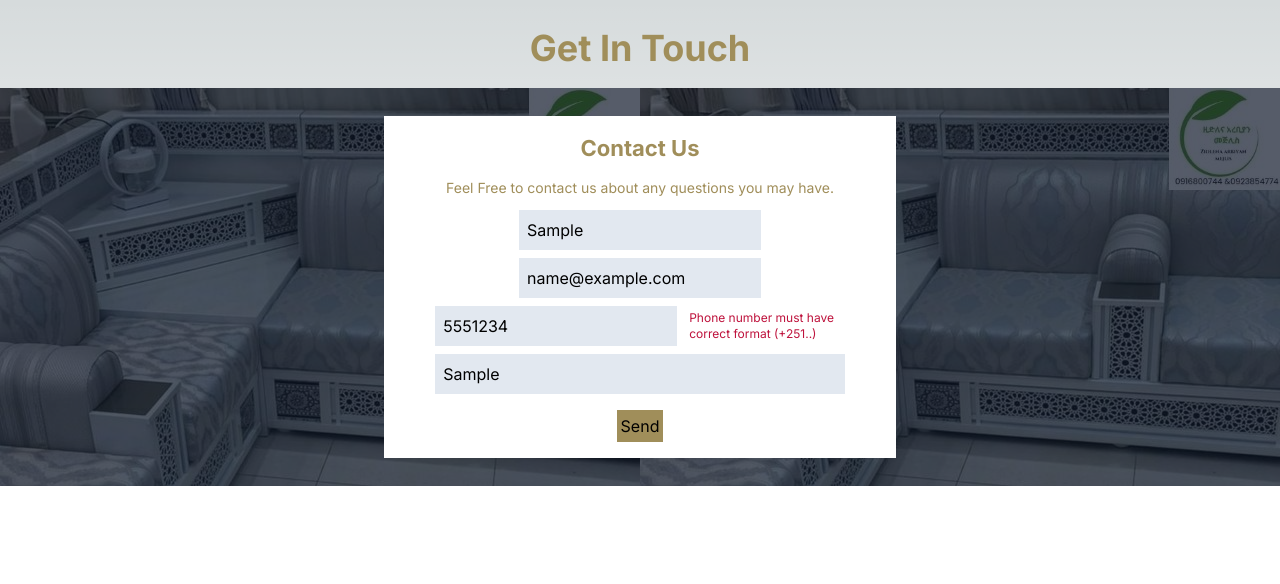
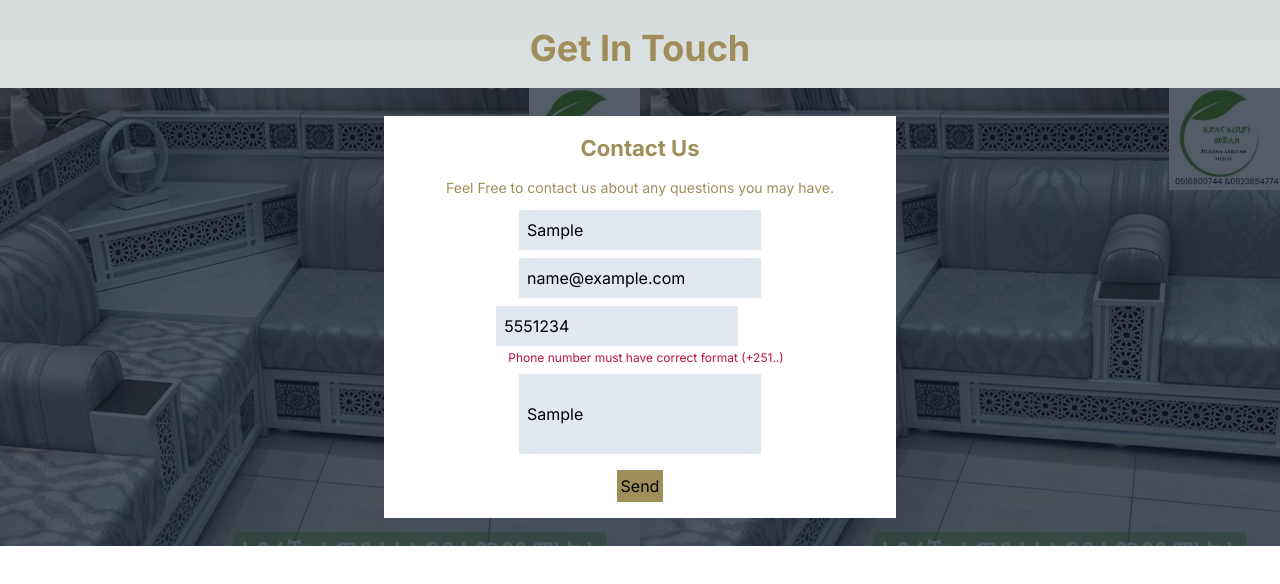
Before and after one commit to minatech04/zidlena, a Next.js app: page /contactus in a window 1280 px wide. Both pictures are taken after typing "Sample", "name@example.com", "5551234", "Sample" into the empty fields and a click on the button "Send". Shown: the top 584 px of the page. Built offline with nearby package versions, Linux system fonts and the light colour scheme.

Commit message:
contact us page edited

```diff
--- a/app/contactus/page.tsx
+++ b/app/contactus/page.tsx
@@ -150,16 +150,40 @@ export default function Contact() {
                         <div className="flex justify-center">
                             <form className="flex flex-col gap-2" onSubmit={handleSubmit}>
                                 <div className="flex justify-center">
-                                    <input type="text" onBlur={handleBlur} onChange={handleChange} name='name' placeholder="Full Name" className="bg-slate-200 py-2 pl-2"/> {errors.name && <div className=' text-rose-700 text-xs mt-1 ml-3'>{errors.name}</div>}
+                                  <div className='flex flex-col'>
+                                    <div>
+                                      <input type="text" onBlur={handleBlur} onChange={handleChange} name='name' placeholder="Full Name" className="bg-slate-200 py-2 pl-2"/>
+                                    </div>
+                                    {errors.name && <div className=' text-rose-700 text-xs mt-1 ml-3'>{errors.name}</div>}
+                                  </div>
+
                                 </div>
                                 <div className="flex justify-center">
-                                    <input type="email" onBlur={handleBlur} onChange={handleChange} placeholder="Email" name='email' className="bg-slate-200 py-2 pl-2"/>{errors.email && <div className=' text-rose-700 text-xs mt-1 ml-3'>{errors.email}</div>}
+                                  <div className='flex flex-col'>
+                                    <div>
+                                      <input type="email" onBlur={handleBlur} onChange={handleChange} placeholder="Email" name='email' className="bg-slate-200 py-2 pl-2"/>
+                                    </div>
+                                    {errors.email && <div className=' text-rose-700 text-xs mt-1 ml-3'>{errors.email}</div>}
+                                  </div>
+
                                 </div>
                                 <div className="flex justify-center">
-                                    <input type="tel" onBlur={handleBlur} onChange={handleChange} placeholder="Phone Number" name='phone' className="bg-slate-200 py-2 pl-2"/>{errors.phone && <div className=' text-rose-700 text-xs mt-1 ml-3'>{errors.phone}</div>}
+                                  <div className='flex flex-col'>
+                                    <div>
+                                      <input type="tel" onBlur={handleBlur} onChange={handleChange} placeholder="Phone Number" name='phone' className="bg-slate-200 py-2 pl-2"/>
+                                    </div>
+                                    {errors.phone && <div className=' text-rose-700 text-xs mt-1 ml-3'>{errors.phone}</div>}
+                                  </div>
+
                                 </div>
                                 <div className="flex justify-center">
-                                 <input onBlur={handleBlur} onChange={handleChange} placeholder="Message..." name='message' className="bg-slate-200 p-2 text-black w-full"></input>{errors.message && <div className=' text-rose-700 text-xs mt-1 ml-3'>{errors.message}</div>}
+                                  <div className='flex flex-col'>
+                                    <div>
+                                      <input onBlur={handleBlur} onChange={handleChange} placeholder="Message..." name='message' className="bg-slate-200 h-[80px] py-2 pl-2" />
+                                    </div>
+                                    {errors.message && <div className=' text-rose-700 text-xs mt-1 ml-3'>{errors.message}</div>}
+                                  </div>
+
                                 </div>
                                 <div className="flex justify-center mt-2">
                                     <button className="bg-[#A08E5A] p-1">Send</button>
```
